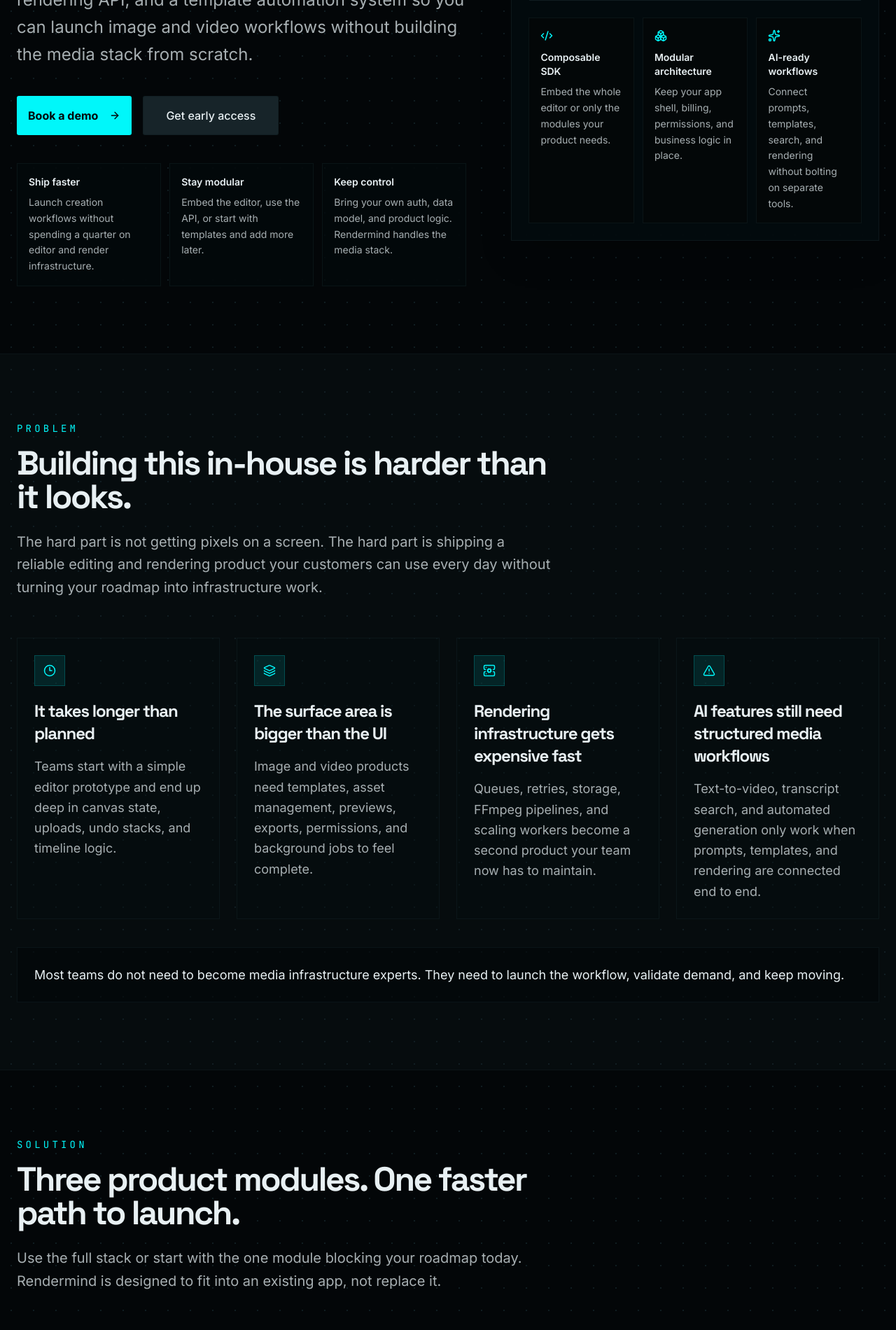
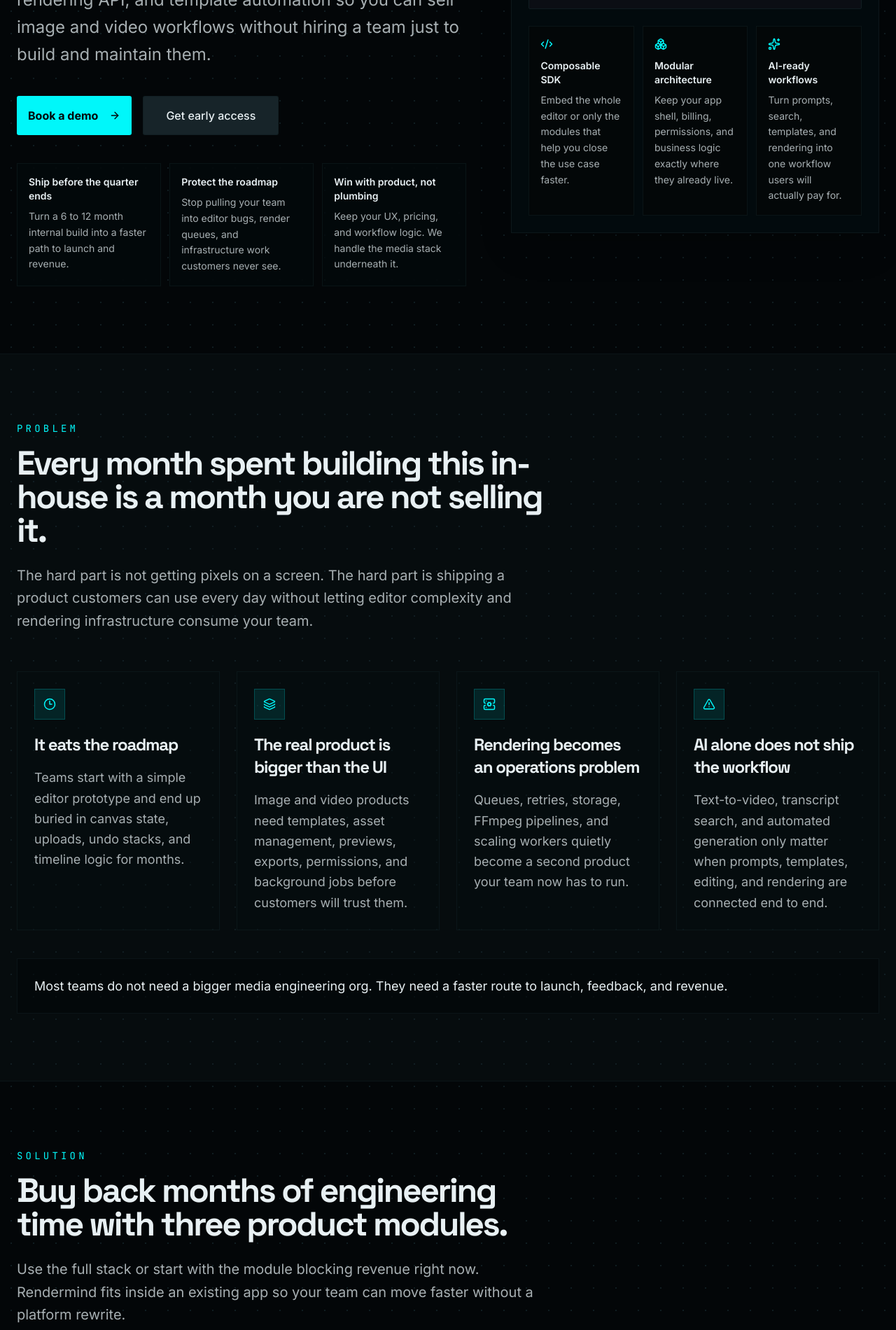
Before and after one commit to rendermind-solutions/rendermind-platform, a Next.js app: page / in a window 1280 px wide. Shown: the part 640-2540 px from the top of the page at 70% size. Built offline with nearby package versions, Linux system fonts and the light colour scheme.

Commit message:
Agressive sales-driven refactoring

```diff
--- a/components/sections/home/ai-capabilities/AICapabilities.tsx
+++ b/components/sections/home/ai-capabilities/AICapabilities.tsx
@@ -5,22 +5,22 @@ const capabilities = [
 		icon: <Sparkles className="text-primary" size={20} />,
 		title: "Generate content automatically",
 		description:
-			"Create first drafts from prompts, campaign data, or structured inputs so users spend less time building assets by hand.",
-		value: "Reduce setup time for ads, social posts, and repeatable video content.",
+			"Create first drafts from prompts, campaign data, or structured inputs so users stop starting from a blank canvas.",
+		value: "Reduce production time for ads, social posts, and repeatable video content.",
 	},
 	{
 		icon: <Captions className="text-primary" size={20} />,
 		title: "Search video with meaning, not timestamps",
 		description:
 			"Use semantic search on transcripts to find the exact moment, quote, or topic inside long-form video.",
-		value: "Turn large media libraries into something customers can actually reuse.",
+		value: "Make large media libraries faster to navigate, reuse, and monetize.",
 	},
 	{
 		icon: <SearchCode className="text-primary" size={20} />,
 		title: "Build AI-powered workflows into the product",
 		description:
-			"Connect prompts, templates, and rendering so users can generate, review, and export in one flow.",
-		value: "Ship useful AI features without creating a separate tool your users have to learn.",
+			"Connect prompts, templates, and rendering so users can generate, review, and export in one flow inside your app.",
+		value: "Ship AI features that increase activation instead of becoming a side experiment.",
 	},
 ];
 
@@ -32,11 +32,11 @@ export default function AICapabilities() {
 					<div className="lg:sticky lg:top-24">
 						<p className="mb-4 font-mono text-sm uppercase tracking-[0.3em] text-primary">AI Capabilities</p>
 						<h2 className="text-4xl font-heading font-bold tracking-tighter md:text-5xl">
-							AI features that save time and create new product value.
+							AI is only valuable when it shortens work and improves the product.
 						</h2>
 						<p className="mt-6 text-xl leading-relaxed text-muted-foreground">
-							The goal is not to say you have AI. The goal is to help customers create content faster, search media
-							better, and automate work they would otherwise do by hand.
+							The point is not to add an AI tab. The point is to help customers create faster, find the right media
+							faster, and finish work with fewer steps.
 						</p>
 					</div>
 
--- a/components/sections/home/hero/hero.tsx
+++ b/components/sections/home/hero/hero.tsx
@@ -3,16 +3,16 @@ import { ArrowRight, Boxes, Code2, Sparkles } from "lucide-react";
 
 const highlights = [
 	{
-		title: "Ship faster",
-		description: "Launch creation workflows without spending a quarter on editor and render infrastructure.",
+		title: "Ship before the quarter ends",
+		description: "Turn a 6 to 12 month internal build into a faster path to launch and revenue.",
 	},
 	{
-		title: "Stay modular",
-		description: "Embed the editor, use the API, or start with templates and add more later.",
+		title: "Protect the roadmap",
+		description: "Stop pulling your team into editor bugs, render queues, and infrastructure work customers never see.",
 	},
 	{
-		title: "Keep control",
-		description: "Bring your own auth, data model, and product logic. Rendermind handles the media stack.",
+		title: "Win with product, not plumbing",
+		description: "Keep your UX, pricing, and workflow logic. We handle the media stack underneath it.",
 	},
 ];
 
@@ -30,15 +30,15 @@ export default function Hero() {
 					</div>
 
 					<h1 className="mb-8 text-5xl font-heading font-bold leading-[1.02] tracking-tighter md:text-7xl">
-						Add Canva and CapCut-style editing to your product in{" "}
+						Stop burning months on media infrastructure. Launch editing in{" "}
 						<span className="text-transparent bg-clip-text bg-gradient-to-r from-primary via-primary to-cyan-300">
 							weeks, not months.
 						</span>
 					</h1>
 
 					<p className="max-w-2xl text-lg leading-relaxed text-muted-foreground md:text-2xl">
-						Rendermind gives your team an embeddable editor, a rendering API, and a template automation system
-						so you can launch image and video workflows without building the media stack from scratch.
+						Rendermind gives your team an embeddable editor, a rendering API, and template automation so you can
+						sell image and video workflows without hiring a team just to build and maintain them.
 					</p>
 
 					<div className="mt-10 flex flex-col gap-4 sm:flex-row">
@@ -67,7 +67,7 @@ export default function Hero() {
 					<div className="flex items-center justify-between border-b border-border/60 pb-4">
 						<div>
 							<p className="font-mono text-xs uppercase tracking-[0.3em] text-primary">API + SDK Ready</p>
-							<h2 className="mt-2 text-2xl font-heading font-bold">Built to fit inside an existing product</h2>
+							<h2 className="mt-2 text-2xl font-heading font-bold">Built to plug into a real product fast</h2>
 						</div>
 						<div className="hidden h-12 w-12 items-center justify-center border border-primary/20 bg-primary/10 text-primary md:flex">
 							<Boxes size={20} />
@@ -102,17 +102,17 @@ await renderJob({
 						<div className="border border-border/60 bg-background/70 p-4">
 							<Code2 className="mb-3 text-primary" size={18} />
 							<p className="text-sm font-semibold">Composable SDK</p>
-							<p className="mt-2 text-sm leading-relaxed text-muted-foreground">Embed the whole editor or only the modules your product needs.</p>
+							<p className="mt-2 text-sm leading-relaxed text-muted-foreground">Embed the whole editor or only the modules that help you close the use case faster.</p>
 						</div>
 						<div className="border border-border/60 bg-background/70 p-4">
 							<Boxes className="mb-3 text-primary" size={18} />
 							<p className="text-sm font-semibold">Modular architecture</p>
-							<p className="mt-2 text-sm leading-relaxed text-muted-foreground">Keep your app shell, billing, permissions, and business logic in place.</p>
+							<p className="mt-2 text-sm leading-relaxed text-muted-foreground">Keep your app shell, billing, permissions, and business logic exactly where they already live.</p>
 						</div>
 						<div className="border border-border/60 bg-background/70 p-4">
 							<Sparkles className="mb-3 text-primary" size={18} />
 							<p className="text-sm font-semibold">AI-ready workflows</p>
-							<p className="mt-2 text-sm leading-relaxed text-muted-foreground">Connect prompts, templates, search, and rendering without bolting on separate tools.</p>
+							<p className="mt-2 text-sm leading-relaxed text-muted-foreground">Turn prompts, search, templates, and rendering into one workflow users will actually pay for.</p>
 						</div>
 					</div>
 				</div>
--- a/components/sections/home/how-it-works/HowItWorks.tsx
+++ b/components/sections/home/how-it-works/HowItWorks.tsx
@@ -3,19 +3,19 @@ const steps = [
 		number: "01",
 		title: "Embed the product surface",
 		description:
-			"Use the SDK to add the editor, timeline, or specific creation modules inside your existing app.",
+			"Use the SDK to add the editor, timeline, or specific creation modules inside your existing app without rebuilding your product shell.",
 	},
 	{
 		number: "02",
 		title: "Connect templates and workflows",
 		description:
-			"Define templates, variables, assets, permissions, and automations around the workflow you want to launch first.",
+			"Define templates, variables, assets, permissions, and automations around the first workflow you want customers using.",
 	},
 	{
 		number: "03",
 		title: "Render, search, and scale",
 		description:
-			"Run background exports, semantic search, and AI-assisted generation through the same production-ready infrastructure.",
+			"Run background exports, semantic search, and AI-assisted generation through the same production-ready infrastructure as adoption grows.",
 	},
 ];
 
@@ -28,8 +28,8 @@ export default function HowItWorks() {
 					From integration to launch in three steps.
 				</h2>
 				<p className="mx-auto mt-6 max-w-3xl text-xl leading-relaxed text-muted-foreground">
-					Start with the workflow that matters most now. Expand into a broader editing and automation platform as the
-					product grows.
+					Start with the workflow closest to revenue now. Expand into a broader editing and automation platform after
+					it is already live.
 				</p>
 			</div>
 
--- a/components/sections/home/problem/Problem.tsx
+++ b/components/sections/home/problem/Problem.tsx
@@ -3,27 +3,27 @@ import { Clock3, Layers3, ServerCog, TriangleAlert } from "lucide-react";
 const challenges = [
 	{
 		icon: <Clock3 className="text-primary" size={18} />,
-		title: "It takes longer than planned",
+		title: "It eats the roadmap",
 		description:
-			"Teams start with a simple editor prototype and end up deep in canvas state, uploads, undo stacks, and timeline logic.",
+			"Teams start with a simple editor prototype and end up buried in canvas state, uploads, undo stacks, and timeline logic for months.",
 	},
 	{
 		icon: <Layers3 className="text-primary" size={18} />,
-		title: "The surface area is bigger than the UI",
+		title: "The real product is bigger than the UI",
 		description:
-			"Image and video products need templates, asset management, previews, exports, permissions, and background jobs to feel complete.",
+			"Image and video products need templates, asset management, previews, exports, permissions, and background jobs before customers will trust them.",
 	},
 	{
 		icon: <ServerCog className="text-primary" size={18} />,
-		title: "Rendering infrastructure gets expensive fast",
+		title: "Rendering becomes an operations problem",
 		description:
-			"Queues, retries, storage, FFmpeg pipelines, and scaling workers become a second product your team now has to maintain.",
+			"Queues, retries, storage, FFmpeg pipelines, and scaling workers quietly become a second product your team now has to run.",
 	},
 	{
 		icon: <TriangleAlert className="text-primary" size={18} />,
-		title: "AI features still need structured media workflows",
+		title: "AI alone does not ship the workflow",
 		description:
-			"Text-to-video, transcript search, and automated generation only work when prompts, templates, and rendering are connected end to end.",
+			"Text-to-video, transcript search, and automated generation only matter when prompts, templates, editing, and rendering are connected end to end.",
 	},
 ];
 
@@ -34,11 +34,11 @@ export default function Problem() {
 				<div className="max-w-3xl">
 					<p className="mb-4 font-mono text-sm uppercase tracking-[0.3em] text-primary">Problem</p>
 					<h2 className="text-4xl font-heading font-bold tracking-tighter md:text-5xl">
-						Building this in-house is harder than it looks.
+						Every month spent building this in-house is a month you are not selling it.
 					</h2>
 					<p className="mt-6 text-xl leading-relaxed text-muted-foreground">
-						The hard part is not getting pixels on a screen. The hard part is shipping a reliable editing and
-						rendering product your customers can use every day without turning your roadmap into infrastructure work.
+						The hard part is not getting pixels on a screen. The hard part is shipping a product customers can use
+						every day without letting editor complexity and rendering infrastructure consume your team.
 					</p>
 				</div>
 
@@ -55,11 +55,11 @@ export default function Problem() {
 				</div>
 
 				<div className="mt-10 border border-border/60 bg-background/60 p-6">
-					<p className="text-lg leading-relaxed text-foreground">
-						Most teams do not need to become media infrastructure experts. They need to launch the workflow,
-						validate demand, and keep moving.
-					</p>
-				</div>
+						<p className="text-lg leading-relaxed text-foreground">
+							Most teams do not need a bigger media engineering org. They need a faster route to launch, feedback,
+							and revenue.
+						</p>
+					</div>
 			</div>
 		</section>
 	);
--- a/components/sections/home/solution/Solution.tsx
+++ b/components/sections/home/solution/Solution.tsx
@@ -5,10 +5,10 @@ const pillars = [
 		icon: <ImagePlay className="text-primary" size={20} />,
 		title: "Embeddable Editor",
 		description:
-			"Add image and video editing inside your product with a UI your team can shape around your workflow.",
+			"Add image and video editing inside your product without spending months rebuilding the basics.",
 		points: [
-			"Canvas and timeline experiences for real product use, not just demos",
-			"Embed the whole editor or only the modules you need",
+			"Canvas and timeline experiences built for paying users, not internal demos",
+			"Embed the full editor or only the modules needed for the first launch",
 			"Keep your own auth, billing, and product shell",
 		],
 	},
@@ -16,30 +16,30 @@ const pillars = [
 		icon: <Blocks className="text-primary" size={20} />,
 		title: "Rendering API",
 		description:
-			"Run exports, previews, thumbnails, and background jobs without owning the render pipeline yourself.",
+			"Run exports, previews, thumbnails, and background jobs without turning your team into render pipeline operators.",
 		points: [
 			"API-driven image and video rendering",
 			"Built for async jobs, retries, and scale",
-			"Fits products that need reliable output, not manual ops",
+			"Reliable output without manual ops in the middle",
 		],
 	},
 	{
 		icon: <Workflow className="text-primary" size={20} />,
 		title: "Templates + Automation System",
 		description:
-			"Turn repeatable content into templates your users, your team, or your AI workflows can fill automatically.",
+			"Turn repeatable content production into a system your users, team, or AI workflows can run automatically.",
 		points: [
-			"Brand-safe templates for repeated production",
+			"Brand-safe templates that reduce repetitive creative work",
 			"Bulk generation from forms, data, or prompts",
-			"Fewer manual steps between idea and export",
+			"Fewer manual steps between request and finished asset",
 		],
 	},
 ];
 
 const integrationNotes = [
-	"React-ready SDK for embedding product surfaces",
+	"React-ready SDK for fast product integration",
 	"API-first architecture for render jobs and automations",
-	"Modular rollout so you can start small and expand later",
+	"Modular rollout so you can ship one workflow first and expand later",
 ];
 
 export default function Solution() {
@@ -48,11 +48,11 @@ export default function Solution() {
 			<div className="max-w-3xl">
 				<p className="mb-4 font-mono text-sm uppercase tracking-[0.3em] text-primary">Solution</p>
 				<h2 className="text-4xl font-heading font-bold tracking-tighter md:text-5xl">
-					Three product modules. One faster path to launch.
+					Buy back months of engineering time with three product modules.
 				</h2>
 				<p className="mt-6 text-xl leading-relaxed text-muted-foreground">
-					Use the full stack or start with the one module blocking your roadmap today. Rendermind is designed to fit
-					into an existing app, not replace it.
+					Use the full stack or start with the module blocking revenue right now. Rendermind fits inside an existing
+					app so your team can move faster without a platform rewrite.
 				</p>
 			</div>
 
```
Also changed, not shown: components/sections/home/discovery-call/DiscoveryCall.tsx (+11 -11 lines), components/sections/home/use-cases/UseCases.tsx (+7 -7 lines).
